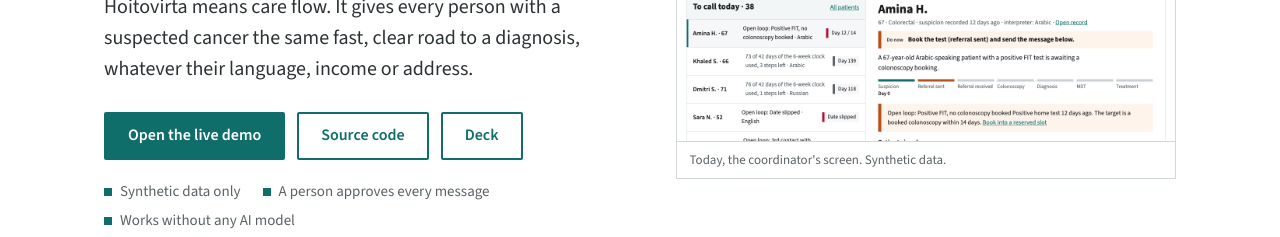
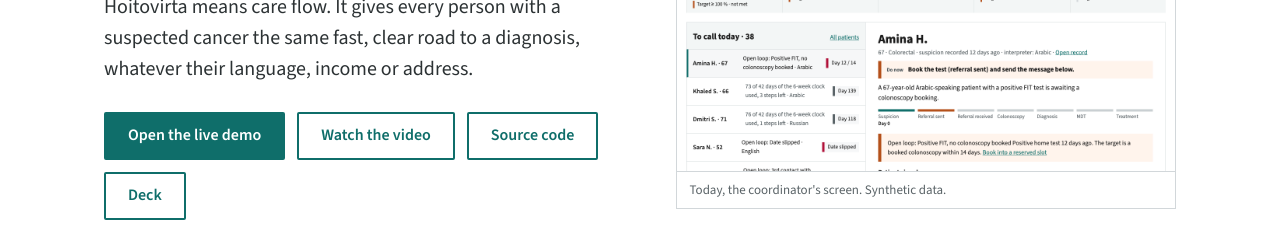
Before and after one commit to MajorMask/hoitovirta, a plain HTML site: page web/home.html in a window 1280 px wide. Shown: the part 346-583 px from the top of the page. Drawn offline with nearby package versions, Linux system fonts and the light colour scheme.

Commit message:
Add the video link to the front page and README

```diff
--- a/web/home.html
+++ b/web/home.html
@@ -280,7 +280,7 @@
 
 <script>
   // Set VIDEO to the unlisted video link when it exists; the buttons stay hidden until then.
-  const VIDEO = '';
+  const VIDEO = 'https://youtu.be/wNoiuXIck-0';
   if (VIDEO) for (const id of ['lnk-video', 'lnk-video2']) { const a = document.getElementById(id); a.href = VIDEO; a.hidden = false; }
 </script>
 </body>
```
Also changed, not shown: 1 other file.
